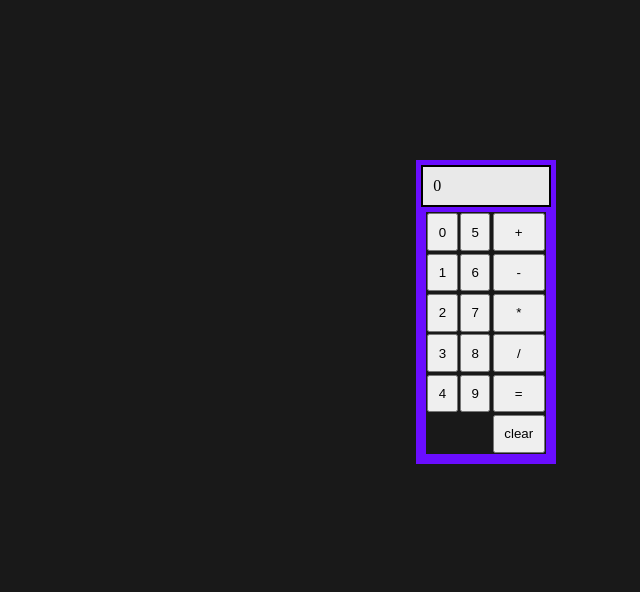
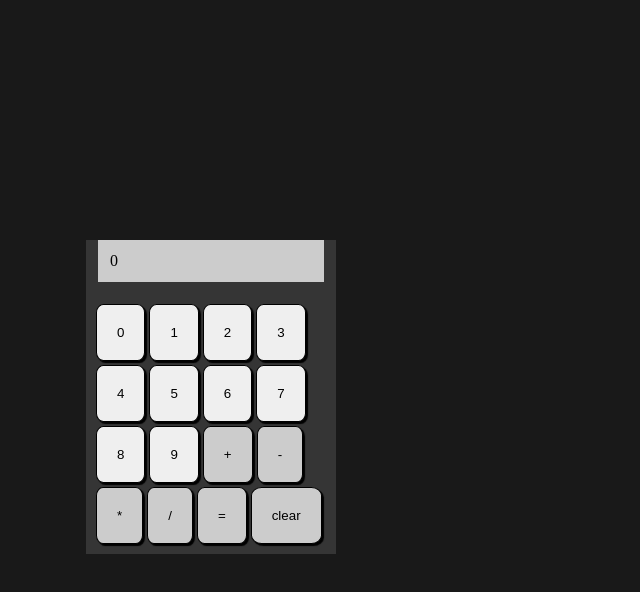
Before and after one commit to cstep404/calc, a plain HTML site: page index.html in a window 1280 px wide. Shown: the whole page, without its empty margins (154-794 px from the left). Drawn offline with Linux system fonts and the light colour scheme.

Commit message:
Improving calculator design.

```diff
--- a/index.html
+++ b/index.html
@@ -12,30 +12,34 @@
     <div id="calculator">
         <div id="display"></div>
         <div id="button-container">
-            <div class="col">
+            <div class="row">
                 <button id="zero" class="calc-btn number">0</button>
                 <button id="one" class="calc-btn number">1</button>
                 <button id="two" class="calc-btn number">2</button>
                 <button id="three" class="calc-btn number">3</button>
-                <button id="four" class="calc-btn number">4</button>
             </div>
 
-            <div class="col">
+            <div class="row">
+                <button id="four" class="calc-btn number">4</button>
                 <button id="five" class="calc-btn number">5</button>
                 <button id="six" class="calc-btn number">6</button>
                 <button id="seven" class="calc-btn number">7</button>
+            </div>
+
+            <div class="row">
                 <button id="eight" class="calc-btn number">8</button>
                 <button id="nine" class="calc-btn number">9</button>
+                <button id="add" class="calc-btn operator">+</button>
+                <button id="subtract" class="calc-btn operator">-</button>
             </div>
 
-            <div class="col">
-                <button id="add" class="calc-btn operator">+</button>
-                <button id="subtract" class="calc-btn operator">-</button>
+            <div class="row">
                 <button id="multiply" class="calc-btn operator">*</button>
                 <button id="divide" class="calc-btn operator">/</button>
-                <button id="equals" class="calc-btn">=</button>
-                <button id="clear" class="calc-btn">clear</button>
+                <button id="equals" class="calc-btn equals">=</button>
+                <button id="clear" class="calc-btn clear">clear</button>
             </div>
+
         </div>
     </div>
 </body>
--- a/styles/calc.css
+++ b/styles/calc.css
@@ -5,35 +5,35 @@
 
 body {
     background-color: #191919;
-    display: flex;
-    align-items: center;
-    justify-content: center;
 }
 
 #calculator {
-    border: 5px solid rgb(106, 13, 255);
-    margin: 10.0em;
+    margin: 15.0em;
+    min-width: 250px;
+    max-width: 250px;
+    background-color: #353535;
 }
 
 #display {
-    padding: 10px;
-    color: #000000;
-    background-color: #e9e9e9;
-    border: 2px solid black;
+    background-color: #cccccc;
+    padding: 0.75em;
+    margin: 0.75em;
 }
 
 #button-container {
-    border: 5px solid rgb(106, 13, 255);
     display: flex;
-    justify-content: center;
-}
-
-.col {
-    display: flex;
-    flex-direction: column;
+    flex-wrap: wrap;
+    gap: 0.25em;
+    padding: 10px;
 }
 
 .calc-btn {
-    margin: 0.1em;
-    padding: 0.7em;
+    padding: 1.5em;
+    border-radius: 15%;
+    border: 1px solid black;
+    box-shadow: 2px 2px 1px black;
 }
+
+.operator, .equals, .clear {
+    background-color: #cccccc;
+}
```
